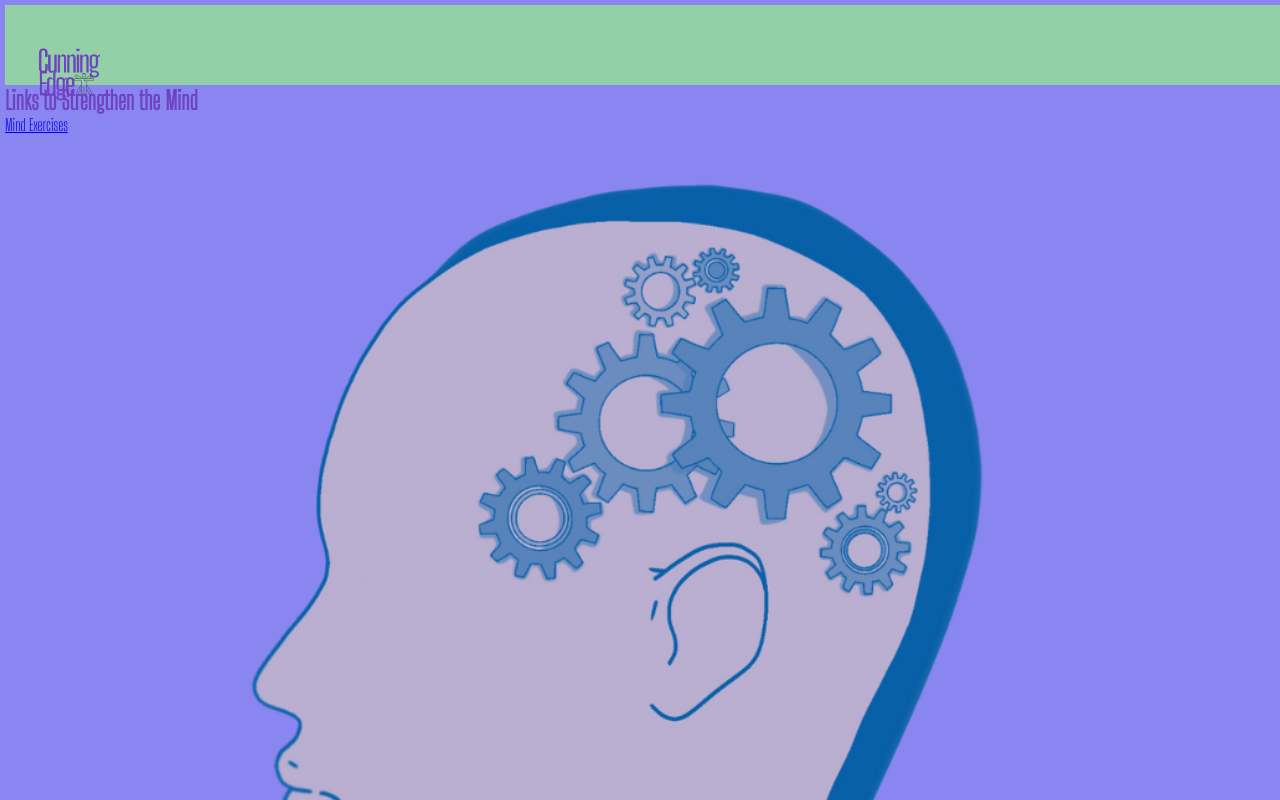
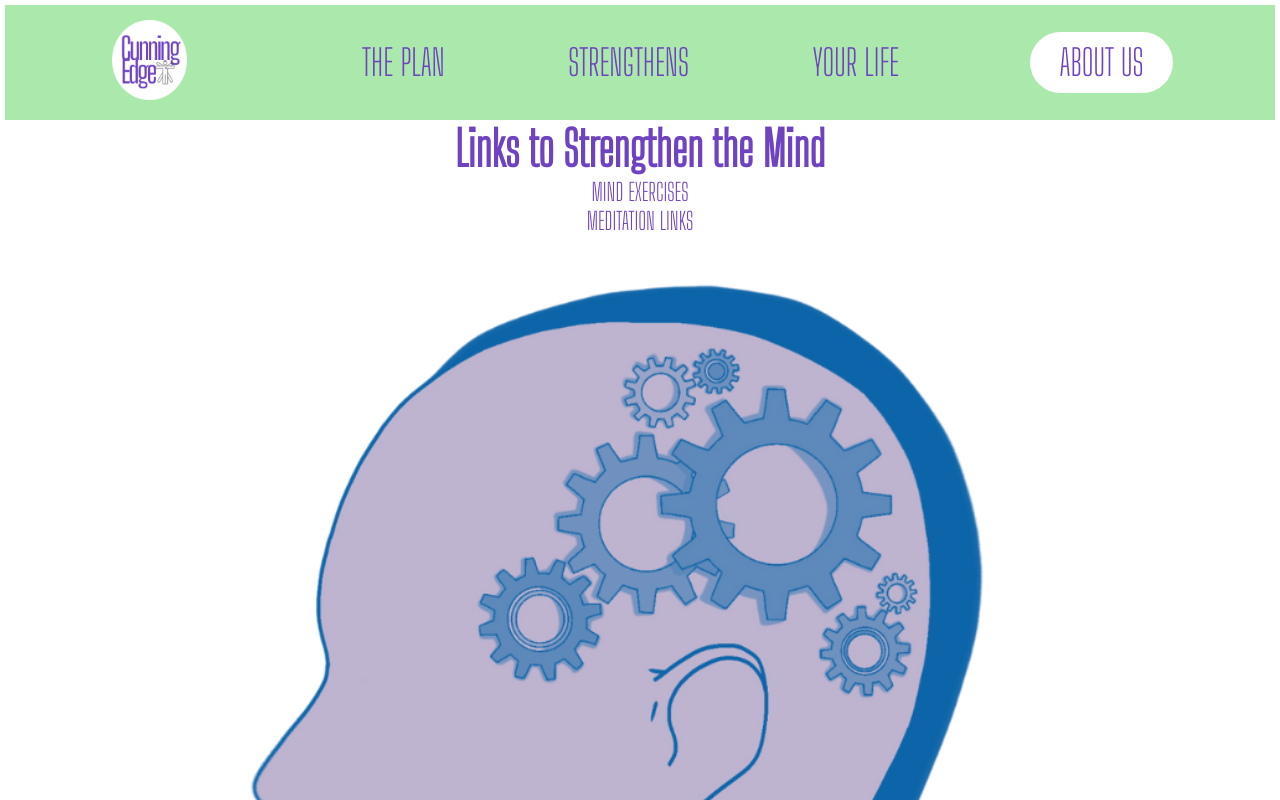
Before and after one commit to ChristineJackson464/MInd, a plain HTML site: page index.html in a window 1280 px wide. Shown: the top 800 px of the page. Drawn offline with Linux system fonts and the light colour scheme; a web font is replaced by a local one.

Commit message:
added navbar and group adjustments

```diff
--- a/index.html
+++ b/index.html
@@ -9,14 +9,23 @@
 </head>
 <body>
     <header>
-        <img src="images/logo.png" alt="logo pic">
-   </header>
+        <a href="#"><img id="logo" src="g842.png" alt="Company Logo"></a>
+        <nav>
+            <ul class="nav-links">
+                <li><a href="#">The Plan</a></li>
+                <li><a href="#">Strengthens</a></li>
+                <li><a href="#">Your Life</a></li>
+            </ul>
+        </nav>
+        <a href="#"><button>About Us</button></a>
+    </header>
 
     <div class="container">
             <h1>Links to Strengthen the Mind</h1>
             <a href="#" class="btn">Mind Exercises</a>
+            <a href="#" class="btn">Meditation Links</a>
             <img src="images/Mind2.png" alt="head profile with gears">
-            <a href="#" class="btn">Meditation Links</a>
+
     </div>
 </body>
 </html>
--- a/style.css
+++ b/style.css
@@ -5,32 +5,33 @@
 }
 
 body {
-    background-color: rgba(87, 84, 236, 0.7);
+    background-color: #fff;
     background-repeat: no-repeat;
     background-size: cover;
-    overflow: hidden;
+    overflow: scroll;
     font-family: 'Big Shoulders Display', cursive;
     height: auto;
     margin: 0;
     padding: 5px;
-    color: #6f42c1
+    color: #6f42c1;
 }
 
-header {
+/* header {
     background-color:rgba(151, 227, 151, 0.8);
     display: flex;
     flex-direction:column;
     justify-content:space-evenly;
     margin: 0;
-    height: 10vh;
+    height: 15vh;
     width: 100vw;
-}
+} */
 
 header img{
     margin: 0;
-    padding: 0;
-    width: 150px;
-    height: 150px;
+    padding: 5px;
+    width: 75px;
+    height: 75px;
+
 }
 
 .container {
@@ -43,9 +44,91 @@ h1 {
     margin:0;
     padding: 0;
     font-size: 25px;
-
+    text-align: center;
+    font-size: 3em;
 }
 .container img {
     align-items: center;
     margin-left: 50;
 }
+
+li, a, button{
+    font-family: 'Big Shoulders Display', cursive;
+    text-transform: uppercase;
+    font-size: 1.5em;
+    color: #6F42C1;
+    text-decoration: none;
+    text-align: center;
+}
+
+header{
+    /* background-image: linear-gradient(#26596d, #4090af); */
+    display: flex;
+    justify-content: space-between;
+    align-items: center;
+    padding: 10px 8%;
+    background-color: rgba(151, 227, 151, 0.8);
+
+}
+
+#logo{
+    width: 85px;
+    height: 90px;
+}
+
+.nav-links{
+    transition: all 0.2s ease 0s;
+}
+
+.nav-links li{
+    display: inline-block;
+    padding: 0px 60px;
+}
+
+.nav-links li a{
+    color: #6F42C1;
+    transition: all 0.2s ease 0s;
+}
+
+.nav-links li a:hover{
+    color: #fff;
+}
+
+button{
+    padding: 9px 30px;
+    background-color: #fff;
+    border: none;
+    border-radius: 50px;
+    cursor: pointer;
+    transition: all 0.2s ease 0s;
+}
+
+button:hover{
+    background-color: plum;
+}
+
+.btn {
+    display: flex;
+    flex-direction:row;
+    justify-content: center;
+    align-items: center;
+}
+
+@media screen and (max-width: 1080px) {
+    /* button{
+        display: none;
+    } */
+    .nav-links li{
+        padding: 0px 10px;
+    }
+}
+
+/* @media screen and (max-width: 730px) {
+    .nav-links {
+        display: none;
+    }
+    header{
+        display: block;
+        text-align: right;
+    }
+} */
```
Also changed, not shown: g842.png (added), images/g842.png (added), images/head4.jpeg (deleted), script.js (deleted).
